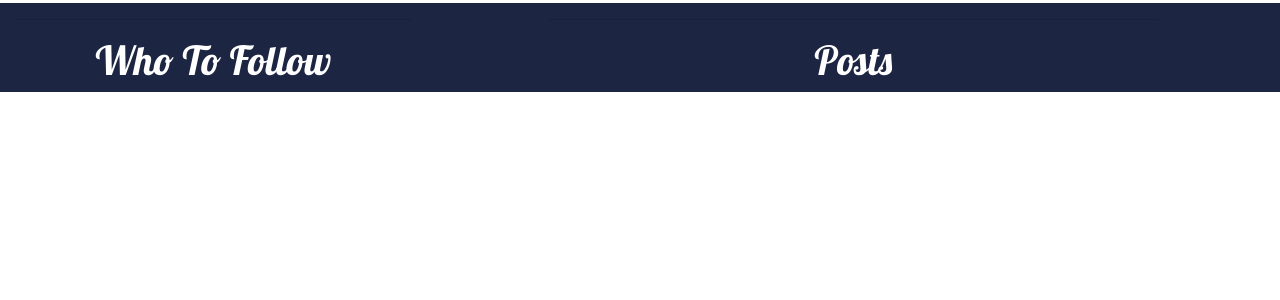
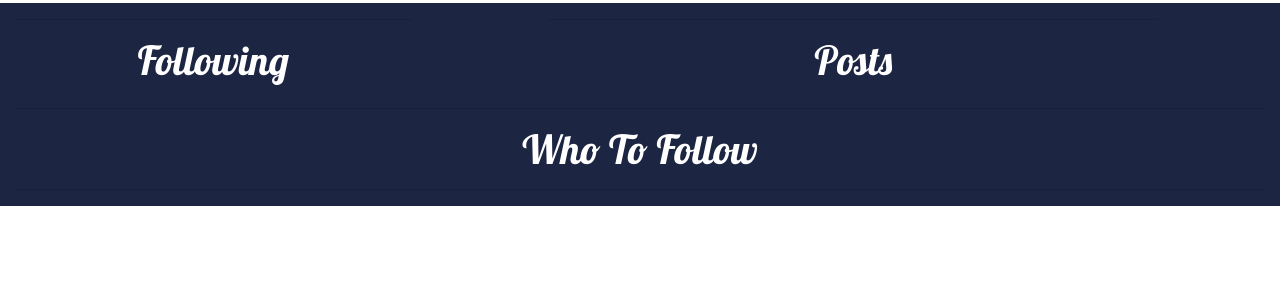
Before and after one commit to Waithera-m/SnapLife, a Django app: page / in a window 1280 px wide. Shown: the part 56-356 px from the top of the page. Run offline with Django 3.2, Linux system fonts and the light colour scheme; the visitor is signed in with stand-in values (Sample User, id 1); some libraries are stand-ins or nearby versions.

Commit message:
alter following view function and route

```diff
--- a/profiles/templates/navbar.html
+++ b/profiles/templates/navbar.html
@@ -9,7 +9,7 @@
         <nav class="navbar navbar-expand-md navbar-dark fixed-top" style="background-color: #0b132b;">
             <div class="container-fluid">
                 <a class="navbar-brand" href="{% url 'profiles:index' %}">SnapLife</a>
-                <div class="navbar-collapse collapse">
+                <div class="navbar-collapse collapse" style="color: white;">
                     <a href="{% url 'profiles:new_profile' %}" style="margin-right: 10px; color: white;">Edit Profile</a>
                     <a href="/accounts/logout" style="margin-right: 10px; color: white;">Logout</a>
                 </div>
--- a/profiles/templates/profile_templates/index.html
+++ b/profiles/templates/profile_templates/index.html
@@ -23,20 +23,9 @@
         <div class="container-fluid" style="margin-top: 59px; background-color: #1c2541;">
 
             <div class="row">
-                <div class="col-md-3 col-sm-6 col-xs-12 col-lg-4">
+                <div class="col-md-4 col-sm-6 col-xs-12 col-lg-4">
                     <hr>
-                    <h1 class="text-center" style="color: white;">Who To Follow</h1>
-                    {% for profile in profiles %}
-                        <div class="card mb-3">
-                            <img src="{{profile.profile_pic.url}}" alt="" class="card-img-top">
-                            <div class="card-body">
-                                <div class="card-title">{{profile.user.username}}</div>
-                                <div class="message-section" style="display:none;"></div>
-                                <a href="{% url 'profiles:user_profile' profile.id %}" style="margin-right: 10px;">View Profile</a>
-                                <button data-url="{% url 'profiles:following' profile.user.username %}" class="follow-button" type="button">Follow</button>
-                            </div>
-                        </div>
-                    {% endfor %}
+                    <h1 class="text-center" style="color: white;">Following</h1>
                 </div>
                 <div class="col-md-1"></div>
                 <div class="col-md-8 col-sm-8 col-xs-12 col-lg-6">
@@ -67,8 +56,8 @@
                                             {% endfor %}
                                         </div>
                                         <div class="modal-footer">
-                                            <a href="{% url 'profiles:like' image.id %}"><i class="fa fa-thumbs-up"></i></a>
-                                            <a href="{% url 'profiles:comments' image.id %}">Comment</a>
+                                            <a href="{% url 'profiles:like' image.id %}"><i class="fa fa-thumbs-up" style="color:white;"></i></a>
+                                            <a href="{% url 'profiles:comments' image.id %}" style="color:white;">Comment</a>
                                         </div>
                                     </div>
                                 </div>
@@ -76,6 +65,22 @@
                         {% endfor %}
                     </section>
                 </div>
+            </div>
+            <hr>
+            <h1 class="text-center" style="color: white;">Who To Follow</h1>
+            <hr>
+            <div class="row">
+                {% for profile in profiles %}
+                    <div class="card mb-3" style="width: 20rem; margin-left: 10px;">
+                        <img src="{{profile.profile_pic.url}}" alt="" class="card-img-top">
+                        <div class="card-body">
+                            <div class="card-title">{{profile.user.username}}</div>
+                            <div class="message-section" style="display:none;"></div>
+                            <a href="{% url 'profiles:user_profile' profile.id %}" style="margin-right: 10px;">View Profile</a>
+                            <button data-url="{% url 'profiles:following' profile.user.id %}" class="follow-button" type="button">Follow</button>
+                        </div>
+                    </div>
+                {% endfor %}
             </div>
 
         </div>
--- a/profiles/urls.py
+++ b/profiles/urls.py
@@ -14,7 +14,7 @@ urlpatterns = [
     path('posts/user_profile/<int:profile_id>', views.all_images, name='posts'),
     path('comments/<int:image_id>', views.comment, name='comments'),
     path('like/<int:image_id>', views.like_image, name='like'),
-    path('follow/<username>', views.following, name='following'),
+    path('follow/<int:profile_id>', views.following, name='following'),
 ]
 if settings.DEBUG:
     urlpatterns += static(settings.MEDIA_URL, document_root=settings.MEDIA_ROOT)
--- a/profiles/views.py
+++ b/profiles/views.py
@@ -129,14 +129,14 @@ def like_image(request, image_id):
     return redirect('profiles:index')
 
 @login_required(login_url='accounts/login/')
-def following(request, username):
+def following(request, profile_id):
     """
     view function gets following list
     """
-    to_follow = get_object_or_404(Profile, following__user__username = username)
-    user_profile = request.user.profile
+    to_follow = get_object_or_404(Profile, user__profile__id=profile_id)
+    user_profile = request.user
 
-    if to_follow.following.filter(following__user__username=username).exists():
+    if to_follow.following.filter(id=user.id).exists():
         message = "You are already following this user"
     else:
         user_profile.following.add(to_follow)
```
